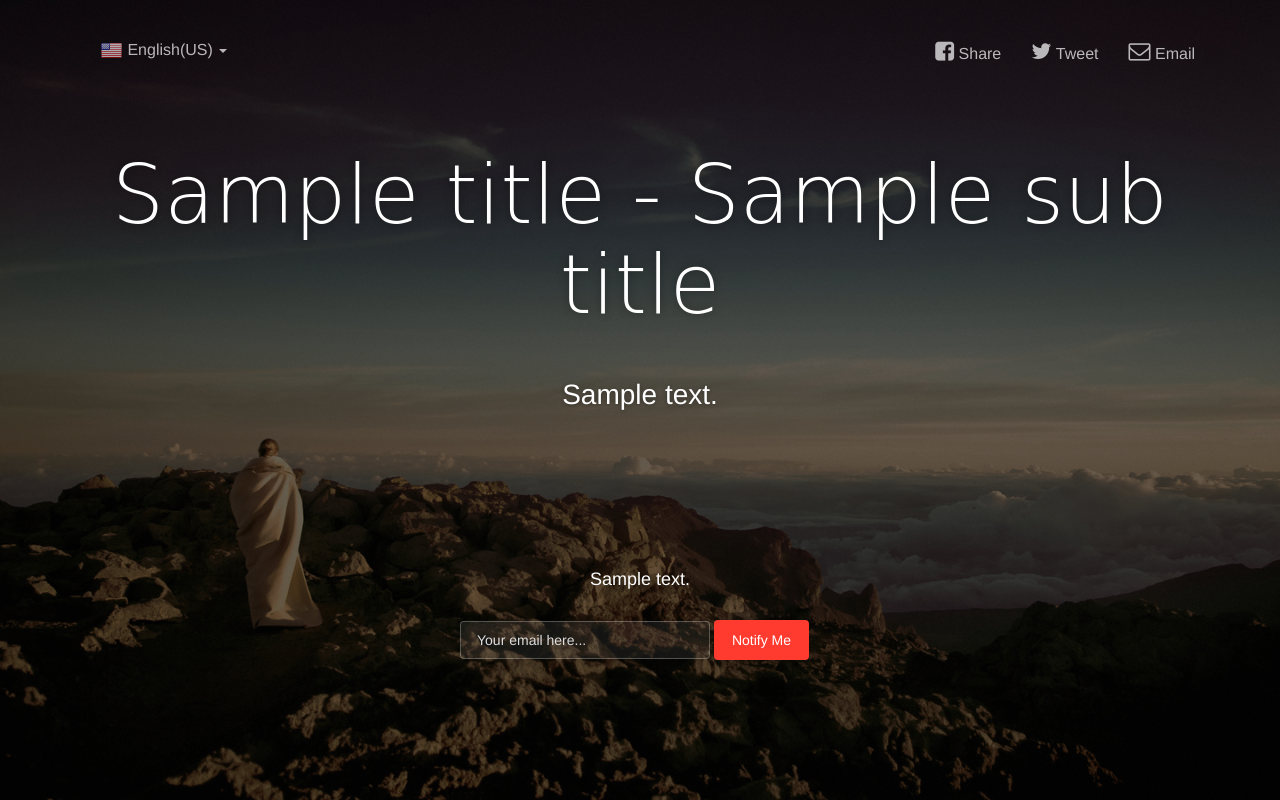
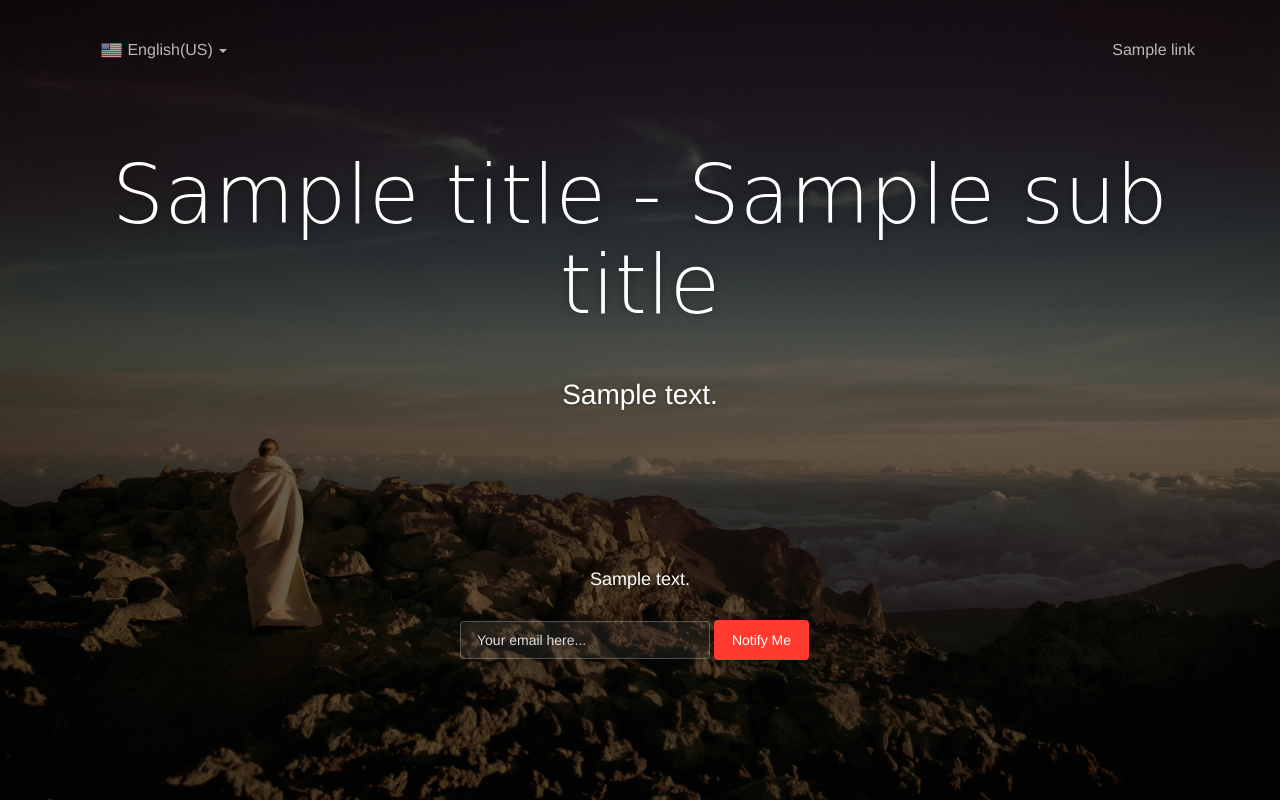
Before and after one commit to jsrj/knitt-witts-global, a Django app: template core/templates/index.html in a window 1280 px wide. Run offline with Django 3.2, Linux system fonts and the light colour scheme; the template is opened without the code that fills it: most values are stand-ins (such as "Sample title", 1, 10 or a date in 2020); some libraries are stand-ins or nearby versions; some web fonts are replaced.

Commit message:
added a properly working fontawesome CDN link; added an iterator to social links instead of having each hardcoded

```diff
--- a/core/templates/index.html
+++ b/core/templates/index.html
@@ -16,7 +16,8 @@
 	<link href="{% static 'css/coming-sssoon.css' %}" rel="stylesheet" />
 
     <!--     Fonts     -->
-    <link href="http://netdna.bootstrapcdn.com/font-awesome/4.1.0/css/font-awesome.css" rel="stylesheet">
+    <!--<link href="http://netdna.bootstrapcdn.com/font-awesome/4.1.0/css/font-awesome.css" rel="stylesheet">-->
+    <link rel="stylesheet" href="https://use.fontawesome.com/releases/v5.8.1/css/all.css" integrity="sha384-50oBUHEmvpQ+1lW4y57PTFmhCaXp0ML5d60M1M7uH2+nqUivzIebhndOJK28anvf" crossorigin="anonymous">
     <link href='http://fonts.googleapis.com/css?family=Grand+Hotel' rel='stylesheet' type='text/css'>
 </head>
 
@@ -48,36 +49,19 @@
                 <li><a href="#"><img src="{% static 'images/flags/FR.png' %}"/> Français</a></li>
                 <li><a href="#"><img src="{% static 'images/flags/RO.png' %}"/> Română</a></li>
                 <li><a href="#"><img src="{% static 'images/flags/IT.png' %}"/> Italiano</a></li>
-
-                <li class="divider"></li>
-                <li><a href="#"><img src="{% static 'images/flags/ES.png' %}"/> Español <span class="label label-default">soon</span></a></li>
-                <li><a href="#"><img src="{% static 'images/flags/BR.png' %}"/> Português <span class="label label-default">soon</span></a></li>
-                <li><a href="#"><img src="{% static 'images/flags/JP.png' %}"/> 日本語 <span class="label label-default">soon</span></a></li>
-                <li><a href="#"><img src="{% static 'images/flags/TR.png' %}"/> Türkçe <span class="label label-default">soon</span></a></li>
-
               </ul>
         </li>
 
       </ul>
       <ul class="nav navbar-nav navbar-right">
+          {% for link in socialLinks %}
             <li>
-                <a href="#">
-                    <i class="fa fa-facebook-square"></i>
-                    Share
+                <a href="{{ link.href }}" target="_blank">
+                    <i class="{{ link.iconClass }}"></i>
+                    {{ link.name }}
                 </a>
             </li>
-             <li>
-                <a href="#">
-                    <i class="fa fa-twitter"></i>
-                    Tweet
-                </a>
-            </li>
-             <li>
-                <a href="#">
-                    <i class="fa fa-envelope-o"></i>
-                    Email
-                </a>
-            </li>
+          {% endfor %}
        </ul>
 
     </div><!-- /.navbar-collapse -->
```
